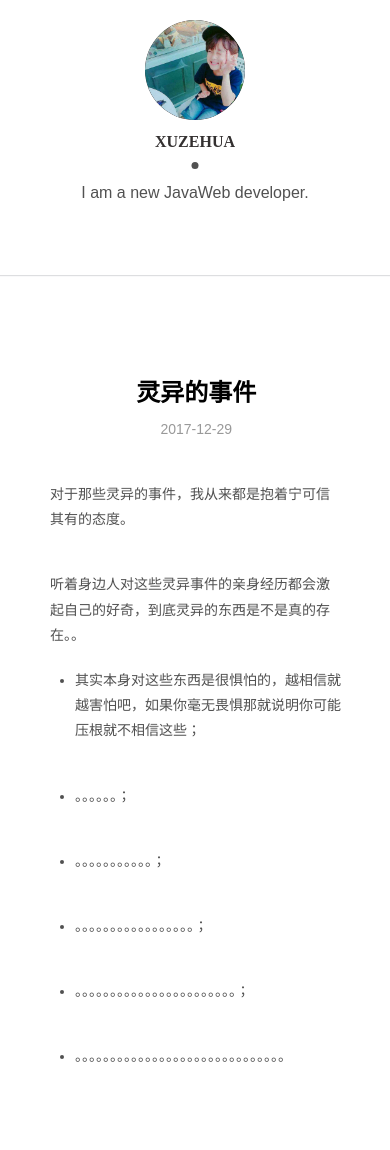
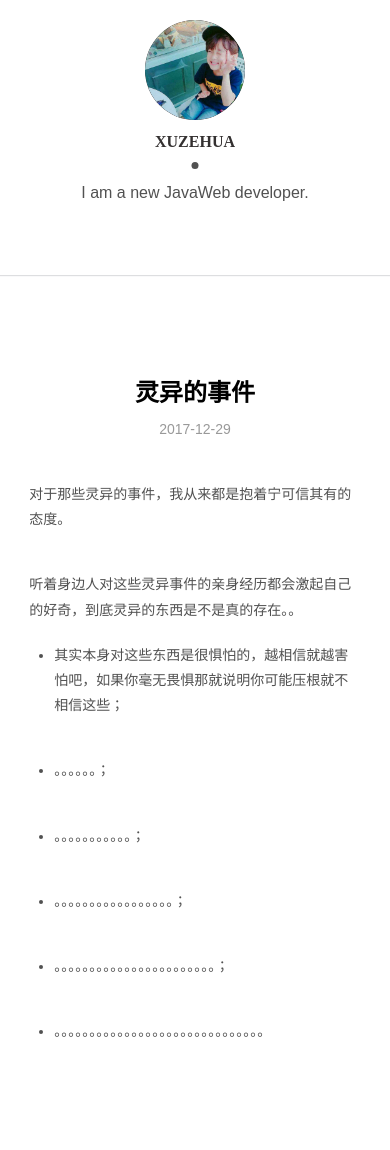
Before and after one commit to lychhh/lychhh.github.io, a Jekyll site: the page built from _posts/blog/2017-12-29-something-magic.md, in a window 390 px wide. Built offline with Jekyll 4.4.1, drawn with Linux system fonts in a browser that asks for light colours; after the commit the page ends 1124 px from its top, so only the background shows below that.

Commit message:
Update default.css

```diff
--- a/css/default.css
+++ b/css/default.css
@@ -146,7 +146,7 @@ h3.about {color:#777;margin-top:20px;font-size:22px;margin-bottom:10px}
 
 @media screen and (max-width: 750px){
     body {font-size:14px;}
-    #content {width:75%;margin:100px 50px 50px; }
+    #content {width:85%;margin:100px auto 50px; }
 
     h2{font-size:20px;}
     h3{font-size:16px;}
@@ -179,7 +179,7 @@ h3.about {color:#777;margin-top:20px;font-size:22px;margin-bottom:10px}
     .index-content .artical-cate { width:85%; }
     .sidenav {display:none;}
     .entry {float:none;width:auto;background:transparent;padding:0;box-shadow:none;}
-    #content {width:75%;margin:100px 50px 50px; }
+    #content {width:85%;margin:100px auto 50px; }
 }
 @media (max-width: 1300px){
     .home-menu { position:absolute; }
```
